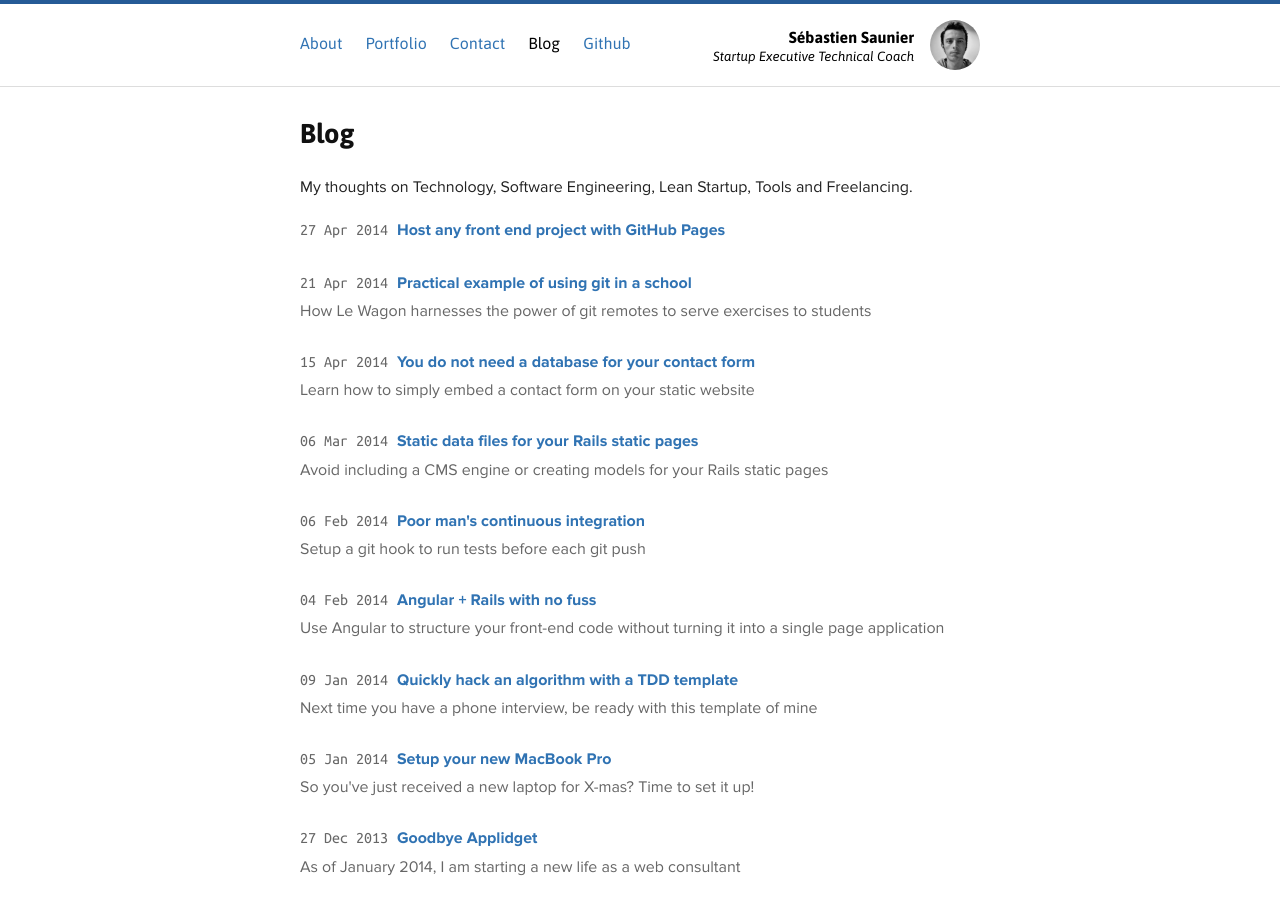
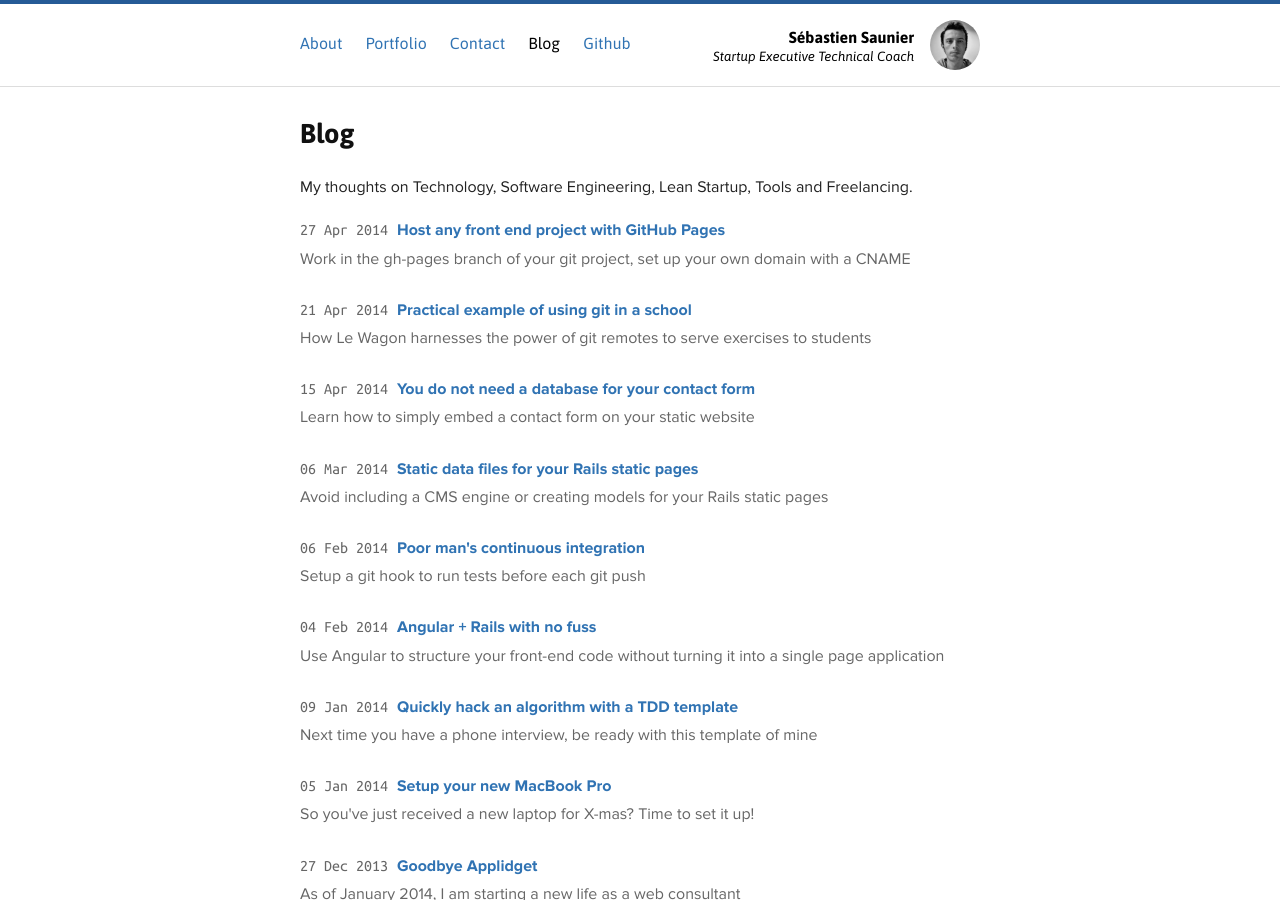
Before and after one commit to ssaunier/ssaunier.github.io, a Jekyll site: the page built from blog/index.html, in a window 1280 px wide and 900 px high. Built offline with Jekyll 4.4.1, drawn with Linux system fonts in a browser that asks for light colours; Markdown is read by kramdown in place of the engine named in the settings; a script that is not in the unit is left out.

Commit message:
Forgot description

```diff
--- a/_posts/2014-04-27-host-any-front-end-project-with-github-pages.markdown
+++ b/_posts/2014-04-27-host-any-front-end-project-with-github-pages.markdown
@@ -1,7 +1,7 @@
 ---
 layout: post
 title: "Host any front end project with GitHub Pages"
-description: ""
+description: "Work in the gh-pages branch of your git project, set up your own domain with a CNAME"
 category: blog
 ---
 
```
